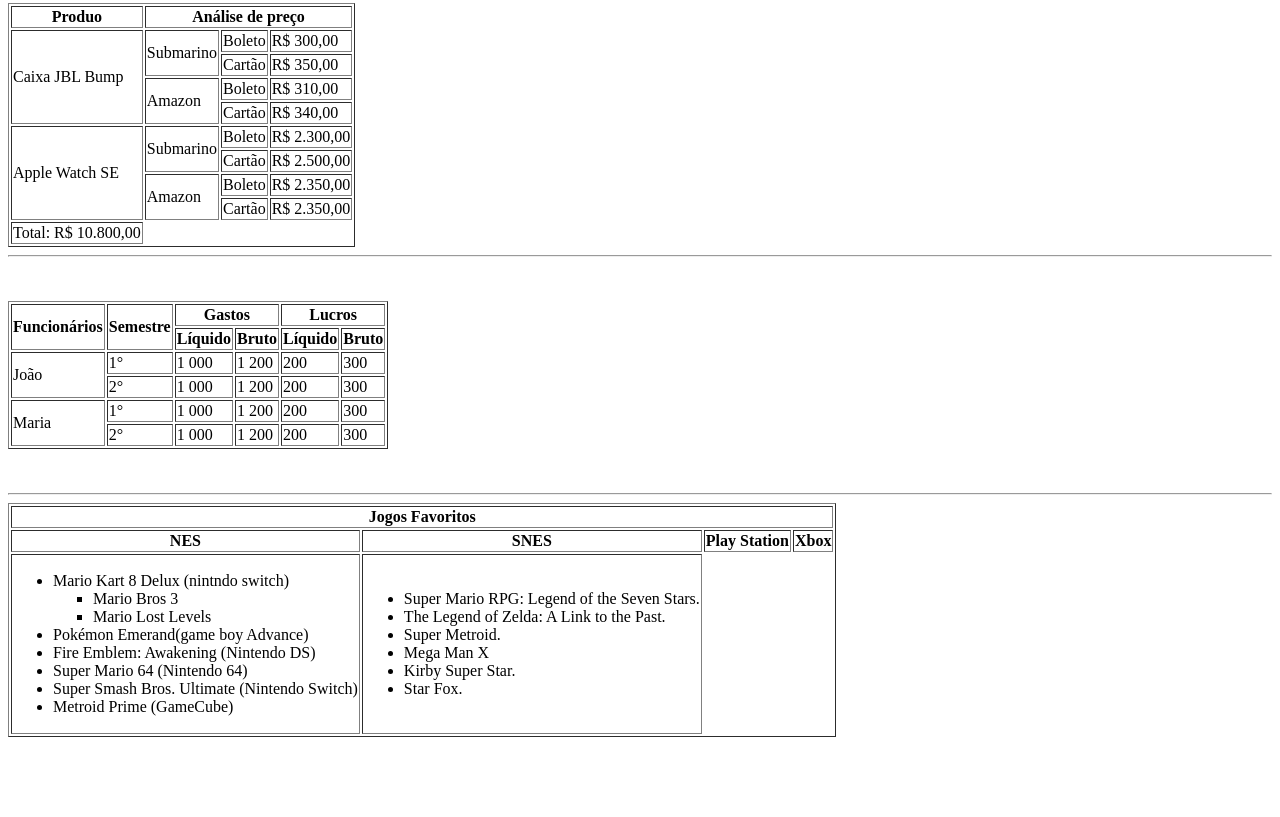
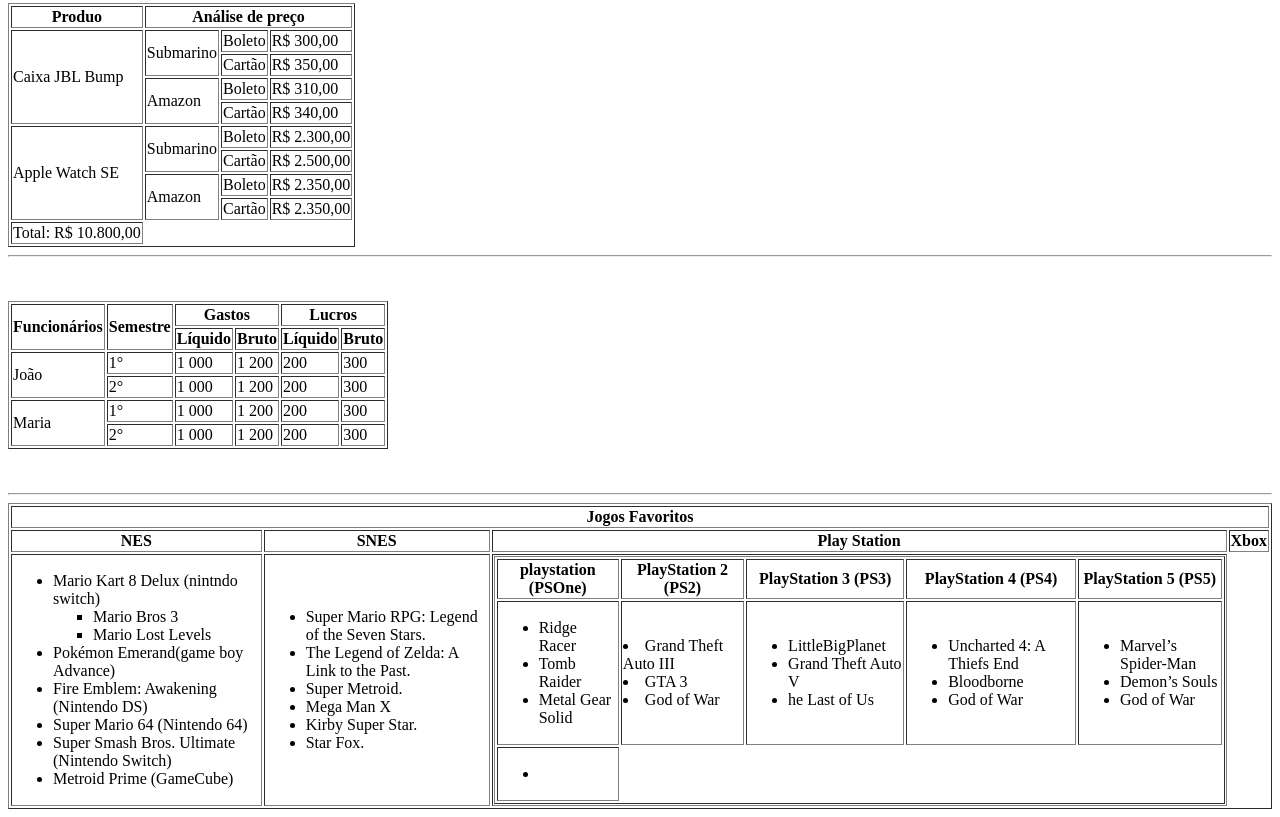
Before and after one commit to IkaroCabral/SI1N-CSW2026-1, a plain HTML site: page Aula-06/index.html in a window 1280 px wide. Shown: the part 303-1120 px from the top of the page. Before the commit the page ends 1048 px from the top, so only its background shows below. Drawn offline with Linux system fonts and the light colour scheme.

Commit message:
Add files via upload

```diff
--- a/Aula-06/index.html
+++ b/Aula-06/index.html
@@ -218,6 +218,65 @@
                     <li>Star Fox.</li>
                 </ul>
             </td>
+            <td>
+                <table border="1">
+                    <thead>
+                        <tr>
+                            <th>playstation (PSOne)</th>
+                            <th>PlayStation 2 (PS2)</th>
+                            <th>PlayStation 3 (PS3)</th>
+                            <th>PlayStation 4 (PS4)</th>
+                            <th>PlayStation 5 (PS5)</th>
+                        </tr>
+                    </thead>
+                    <tbody>
+                        <tr>
+                            <td>
+                                <ul>
+                                    <li>Ridge Racer</li>
+                                    <li>Tomb Raider</li>
+                                    <li>Metal Gear Solid</li>
+                                </ul>
+                            </td>
+                            <td>
+                                <li>Grand Theft Auto III</li>
+                                <li>GTA 3</li>
+                                <li>God of War</li>
+                            </td>
+                            <td>
+                                <ul>
+                                    <li>LittleBigPlanet</li>
+                                    <li>Grand Theft Auto V</li>
+                                    <li>he Last of Us</li>
+                                </ul>
+                            </td>
+                            <td>
+                                <ul>
+                                    <li>Uncharted 4: A Thiefs End</li>
+                                    <li>Bloodborne</li>
+                                    <li>God of War</li>
+                                </ul>
+                            </td>
+                            <td>
+                                <ul>
+                                    <li>Marvel’s Spider-Man</li>
+                                    <li>Demon’s Souls</li>
+                                    <li>God of War</li>
+                                </ul>
+                            </td>
+
+                        </tr>
+                        <tr>
+                            <td>
+                                <ul>
+                                    <li></li>
+                                </ul>
+                            </td>
+                        </tr>
+                    </tbody>
+
+                </table>
+            </td>
 
 
 
```
